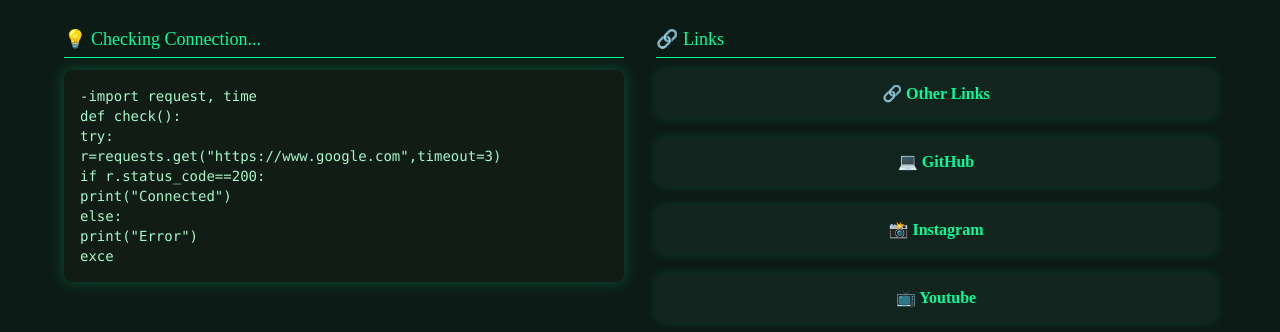
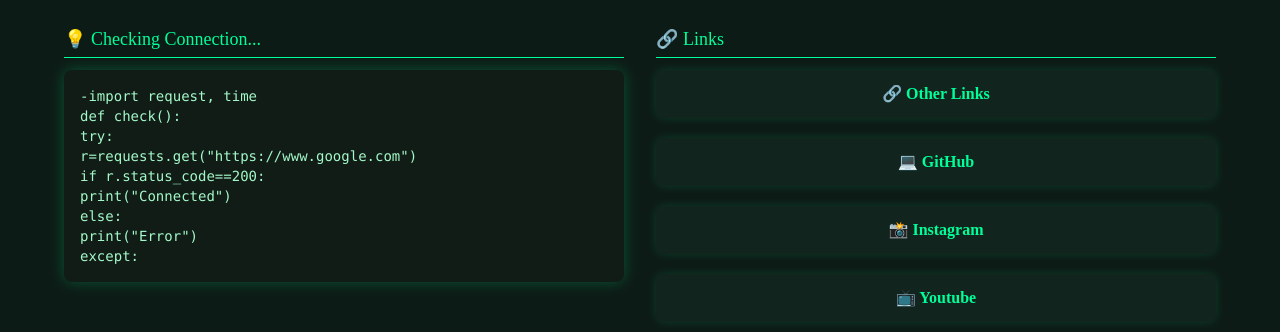
Before and after one commit to angkykurniawan/Portfolio, a React (Vite) app: page / in a window 1280 px wide. Shown: the part 307-639 px from the top of the page. Built offline with nearby package versions, Linux system fonts and the light colour scheme.

Commit message:
Implementasi 3

```diff
--- a/src/components-AK/BaseFile.jsx
+++ b/src/components-AK/BaseFile.jsx
@@ -8,7 +8,7 @@ export default function Portfolio() {
 import request, time
 def check():
     try:
-        r=requests.get("https://www.google.com",timeout=3)
+        r=requests.get("https://www.google.com")
         if r.status_code==200:
             print("Connected")
         else:
```
